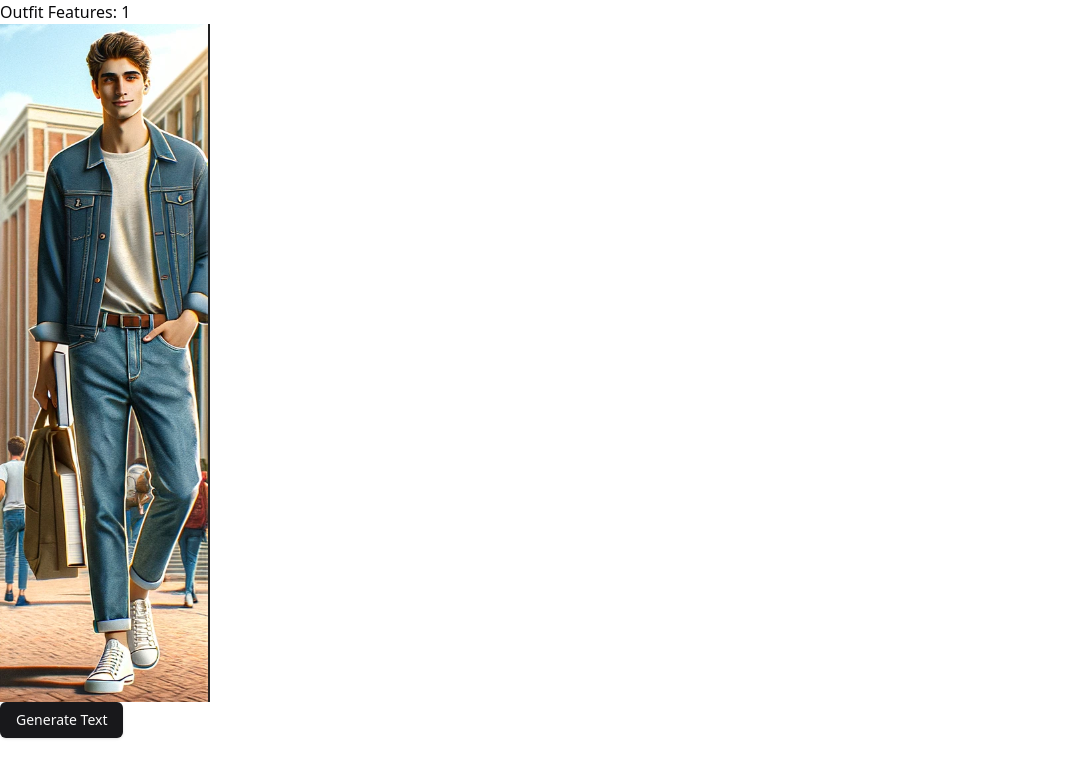
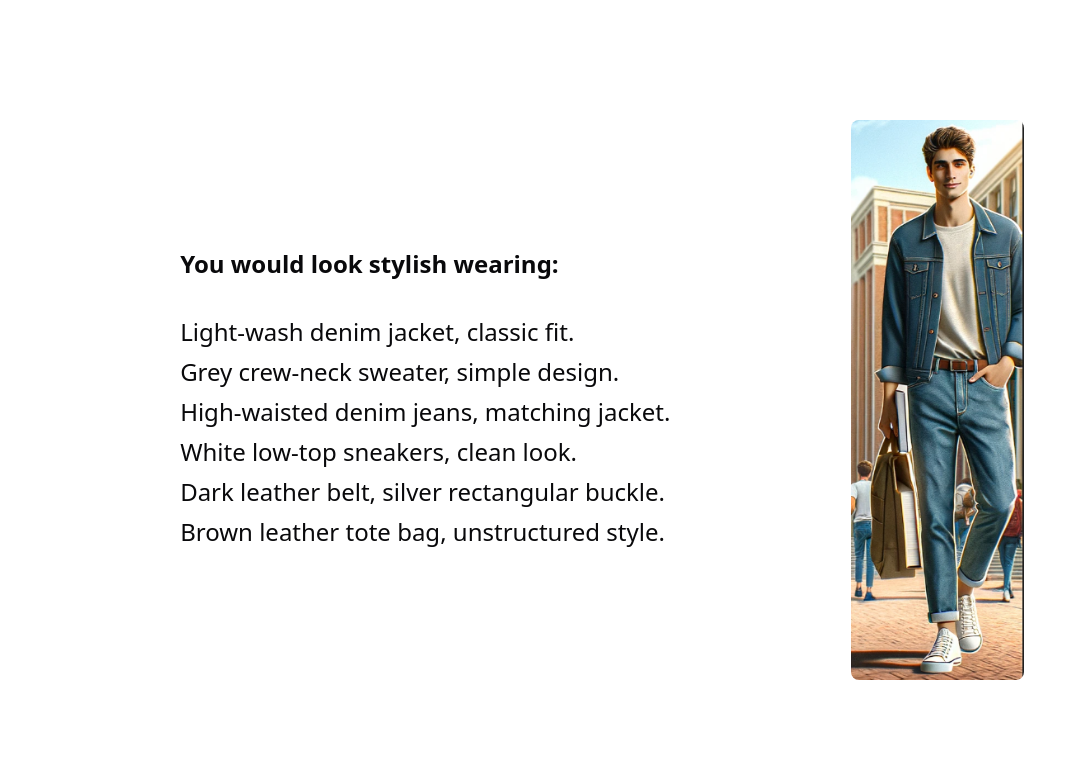
Before and after one commit to AshokSaravanan222/HackIllinois2024, a React (Vite) app in the folder HackIllinois2024/: page /outfit/1 in a window 1280 px wide. Shown: the top 778 px of the page, without its empty margins (0-1087 px from the left). Built offline with nearby package versions, Linux system fonts and the light colour scheme; no server answers.

Commit message:
added outfit page

```diff
--- a/HackIllinois2024/src/pages/OutfitPage.tsx
+++ b/HackIllinois2024/src/pages/OutfitPage.tsx
@@ -1,52 +1,46 @@
-import React, { useState }from 'react';
-import { useParams } from 'react-router-dom';
+import React, { useState } from 'react';
+import { useParams, useNavigate } from 'react-router-dom';
 import image from "./Outfit1.png";
 import { api } from "../../convex/_generated/api";
 import { useAction } from "convex/react";
 import { Id } from 'convex/_generated/dataModel';
-import { useNavigate } from 'react-router-dom';
 import { Button } from "@/components/ui/button";
 
 const OutfitPage: React.FC = () => {
   const { outfitId } = useParams<{ outfitId: string }>();
   const sendChatOutfit = useAction(api.openai.sendChatOutfit);
-
-  const [text, setText] = useState(" "); // Add this line
-  const [isLoading, setIsLoading] = useState(false); // Add this line
-
+  const [text, setText] = useState(" ");
+  const [isLoading, setIsLoading] = useState(false);
   const navigate = useNavigate();
 
-  // Function to handle navigation
-  const goToHomePage = () => {
-    navigate("/");
-  };
-
-  const handleGenerateText= async () => {
-    setIsLoading(true); // Start loading
+  const handleGenerateText = async () => {
+    setIsLoading(true);
     try {
-      const text = await sendChatOutfit({"imgUrl": "https://upload.wikimedia.org/wikipedia/commons/thumb/d/dd/Gfp-wisconsin-madison-the-nature-boardwalk.jpg/2560px-Gfp-wisconsin-madison-the-nature-boardwalk.jpg", "outfitId": (outfitId as string) });
-      setText(text);
-
+      const generatedText = await sendChatOutfit({ imgUrl: "https://upload.wikimedia.org/wikipedia/commons/thumb/d/dd/Gfp-wisconsin-madison-the-nature-boardwalk.jpg/2560px-Gfp-wisconsin-madison-the-nature-boardwalk.jpg", outfitId: outfitId as string });
+      setText(generatedText);
     } catch (error) {
       console.error("Failed to get text:", error);
     } finally {
-      setIsLoading(false); // Stop loading whether it's successful or fails
+      setIsLoading(false);
     }
   };
 
-
-
   return (
-    <div>
-      <p>Outfit Features: {outfitId}</p>
-      {image && <img src={image} alt="Generated Outfit" />}
-
-      <Button onClick={handleGenerateText} disabled={isLoading}>
-        {isLoading ? 'Generating...' : 'Generate Text'}
-      </Button>
-
-      <p>{text}</p>
-
+    <div className="h-screen flex">
+      <div className="flex-grow flex items-center justify-center p-4" style={{ maxWidth: '85%' }}>
+        <div className="text-2xl">
+          <h2 className="font-bold mb-2" style={{ marginBottom: '2rem' }}>You would look stylish wearing:</h2> {/* Adjusted for bold and moved up */}
+          <ul className="leading-10">
+            <li>Light-wash denim jacket, classic fit.</li>
+            <li>Grey crew-neck sweater, simple design.</li>
+            <li>High-waisted denim jeans, matching jacket.</li>
+            <li>White low-top sneakers, clean look.</li>
+            <li>Dark leather belt, silver rectangular buckle.</li>
+            <li>Brown leather tote bag, unstructured style.</li>
+          </ul>
+        </div>
+      </div>
+      <img src={image} alt="Outfit" className="object-contain self-center rounded-lg" style={{ maxHeight: '70%', marginTop: '10%', marginBottom: '10%', marginRight: '20%' }} />
     </div>
   );
 };
```
Also changed, not shown: HackIllinois2024/src/pages/Outfit.css (deleted).
